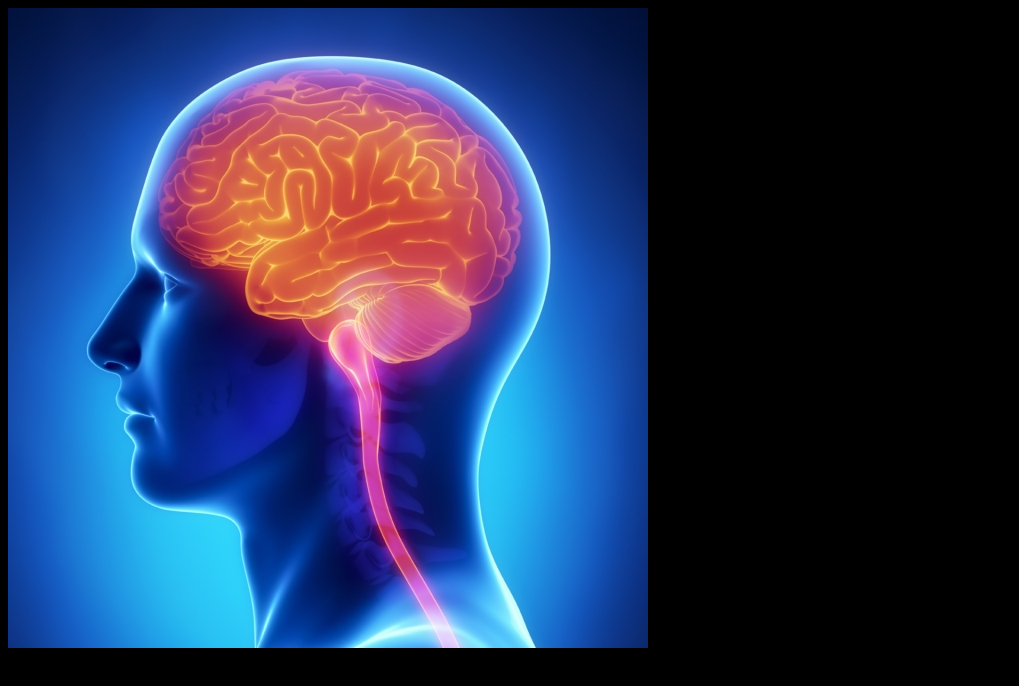
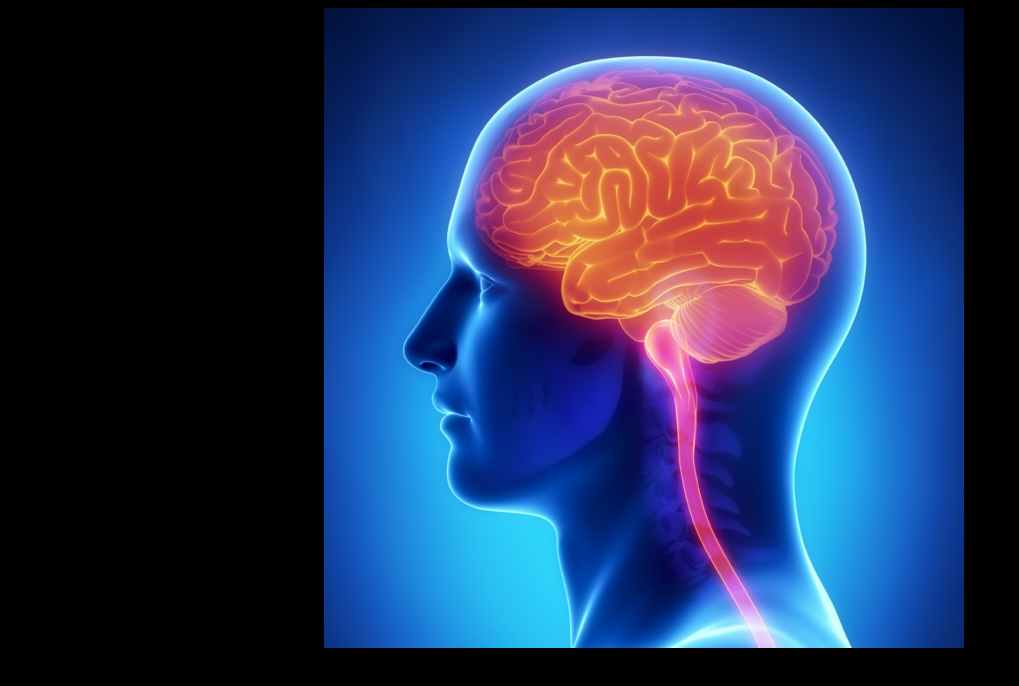
Before and after one commit to ddvorak/glowybrain, a plain HTML site: page docs/index.html in a window 1280 px wide. Shown: the whole page, without its empty margins (0-1019 px from the left). Drawn offline with Linux system fonts and the light colour scheme.

Commit message:
css added

```diff
--- a/docs/index.html
+++ b/docs/index.html
@@ -6,10 +6,12 @@
         <title></title>
         <meta name="description" content="">
         <meta name="viewport" content="width=device-width, initial-scale=1, shrink-to-fit=no">
-
+        <link rel='stylesheet' media='screen' href='main.css'>
     </head>
-    <body style='background-color: #000'>
-    	<img src='glowybrain.jpg' />
+    <body>
+        <div class='glowy-brain'>
+    	   <img src='glowybrain.jpg' />
+        </div>
     	<!-- oWo wut dis -->
     </body>
  </html>
--- /dev/null
+++ b/docs/main.css
@@ -0,0 +1,10 @@
+body {
+	background-color: #000;
+}
+
+.glowy-brain {
+	display: block;
+	width: 50%;
+	margin-left: auto;
+	margin-right: auto;
+}
```
